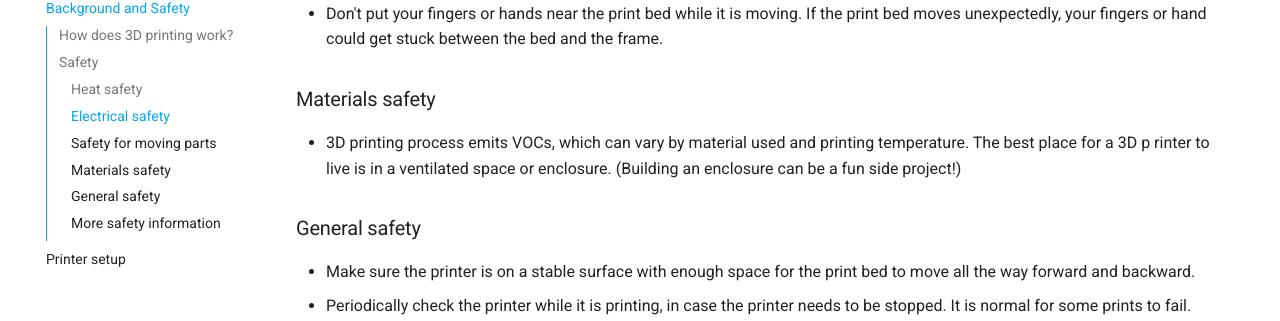
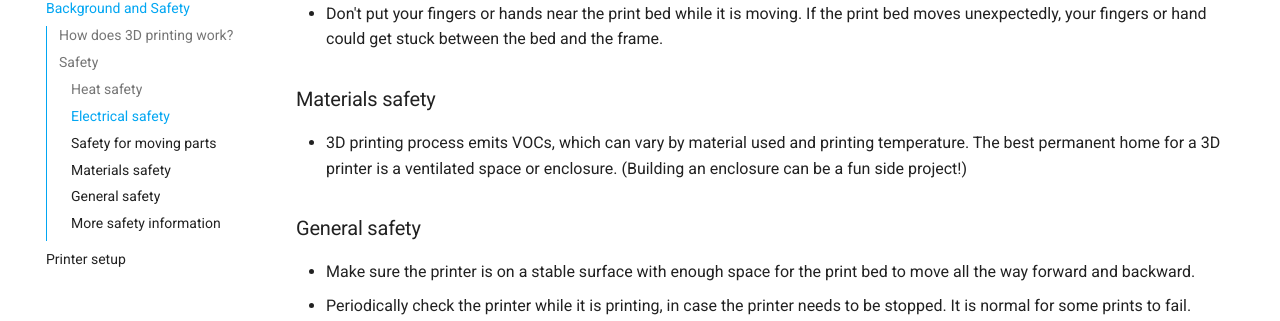
Before and after one commit to smkent/3d, an MkDocs documentation site: the page built from docs/getting-started/background-and-safety.md, in a window 1280 px wide and 900 px high, scrolled down 815 px. Shown: the part 127-448 px from the top of the window. Built offline with MkDocs 1.6.1 and Material for MkDocs 9.7.7, drawn with Linux system fonts in a browser that asks for light colours; comment, search, counter and statistics services are not loaded.

Commit message:
Tweak wording

```diff
--- a/docs/getting-started/background-and-safety.md
+++ b/docs/getting-started/background-and-safety.md
@@ -40,8 +40,8 @@ printing involves high temperatures and moving parts.
 ### Materials safety
 
 * 3D printing process emits VOCs, which can vary by material used and printing
-  temperature. The best place for a 3D p rinter to live is in a ventilated space
-  or enclosure. (Building an enclosure can be a fun side project!)
+  temperature. The best permanent home for a 3D printer is a ventilated space or
+  enclosure. (Building an enclosure can be a fun side project!)
 
 ### General safety
 
```
